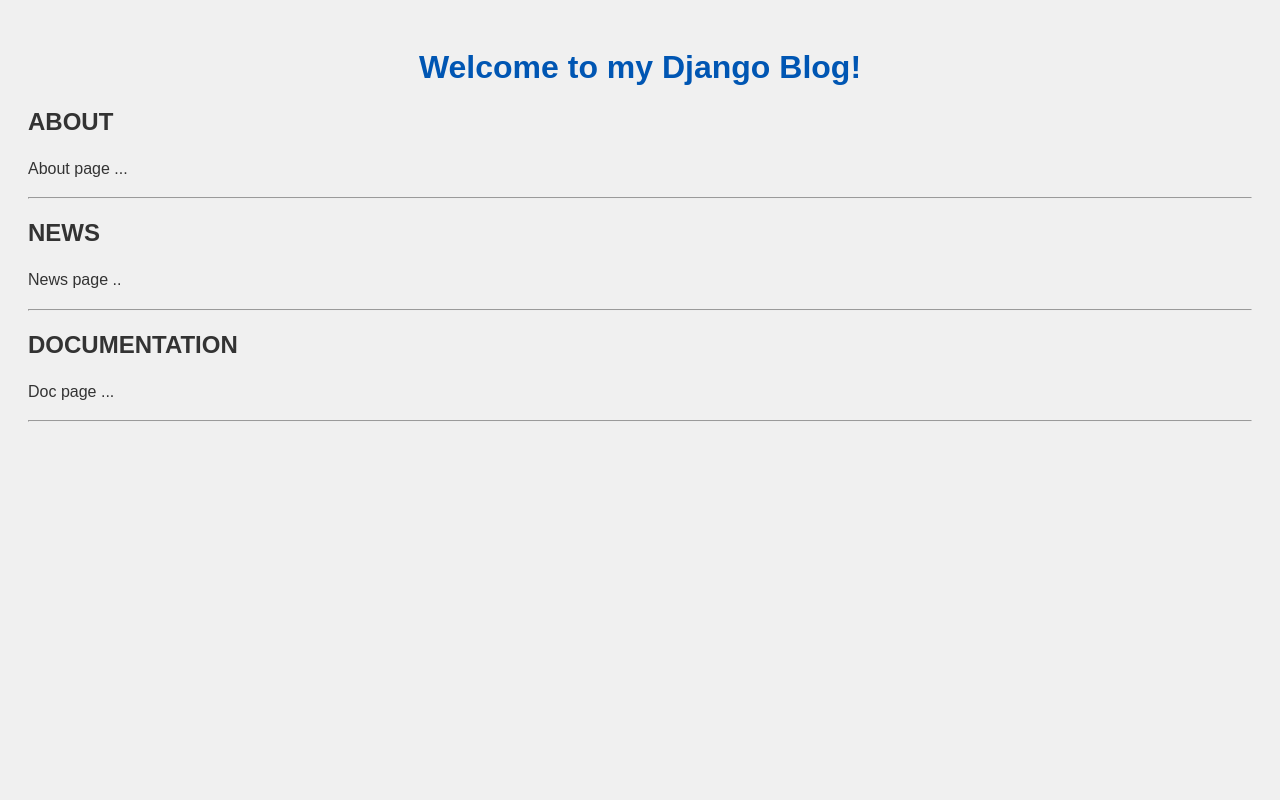
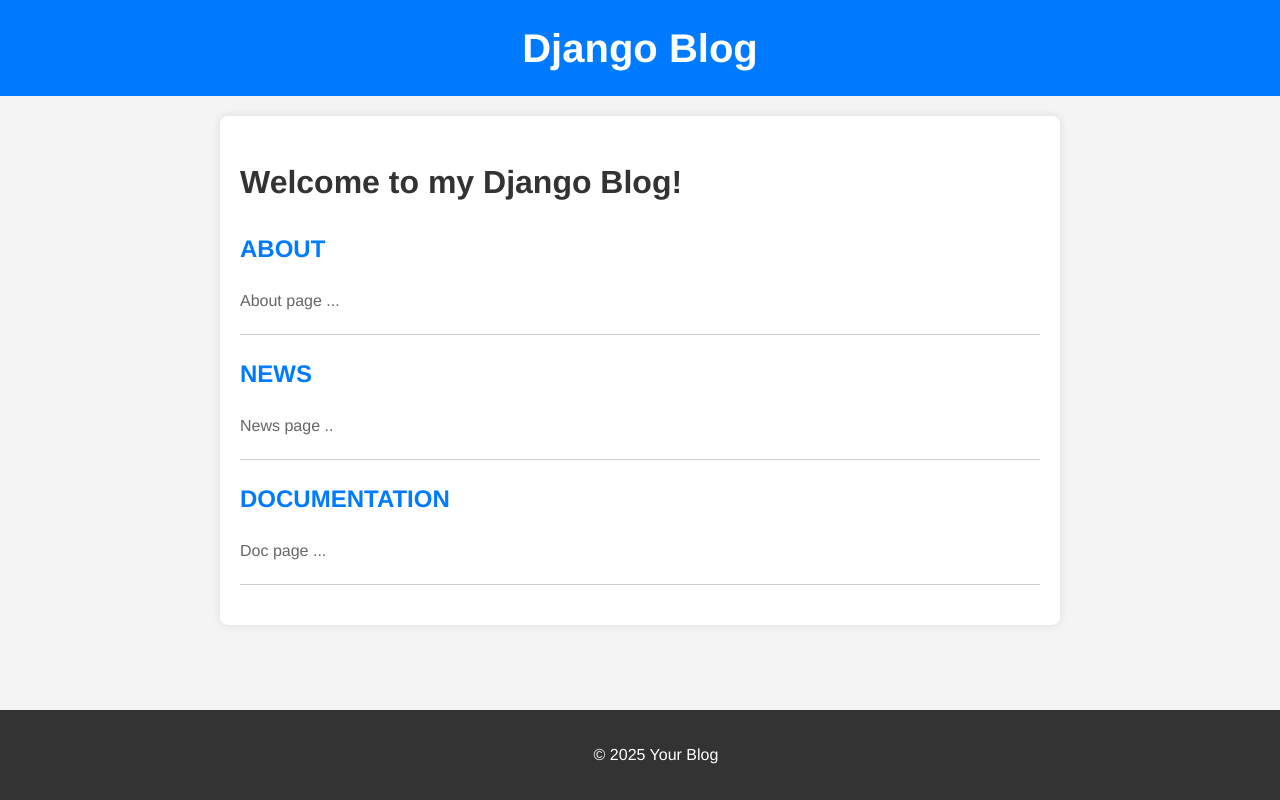
Before and after one commit to Alaminosman/nsrey, a Django app: page / in a window 1280 px wide. Run offline with Django 5.2, Linux system fonts and the light colour scheme; data comes from the database, SQL or seed files in the repository.

Commit message:
Added base template and updated other templates to use it

```diff
--- a/core/static/core/style.css
+++ b/core/static/core/style.css
@@ -1,14 +1,72 @@
 body {
-    font-family: Arial, sans-serif;
-    background-color: #f0f0f0;
+    font-family: 'Helvetica Neue', Helvetica, Arial, sans-serif;
+    background-color: #f4f4f4;
     color: #333;
-    padding: 20px;
+    line-height: 1.6;
+    margin: 0;
+    padding: 0;
 }
-h1 {
-    color: #0056b3;
+
+header {
+    background: #007bff;
+    color: #fff;
+    padding: 1rem;
     text-align: center;
 }
-p {
-    font-size: 16px;
-    line-height: 1.6;
+
+header h1 {
+    margin: 0;
+    font-size: 2.5rem;
 }
+
+header a {
+    color: #fff;
+    text-decoration: none;
+}
+
+main {
+    max-width: 800px;
+    margin: 20px auto;
+    padding: 20px;
+    background: #fff;
+    box-shadow: 0 0 10px rgba(0, 0, 0, 0.1);
+    border-radius: 8px;
+}
+
+article {
+    margin-bottom: 20px;
+}
+
+article h2 {
+    color: #007bff;
+}
+
+article p {
+    color: #666;
+}
+
+footer {
+    text-align: center;
+    padding: 1rem;
+    background: #333;
+    color: #fff;
+    position: fixed;
+    bottom: 0;
+    width: 100%;
+}
+
+a {
+    color: #007bff;
+    text-decoration: none;
+}
+
+a:hover {
+    text-decoration: underline;
+}
+
+hr {
+    border: 0;
+    height: 1px;
+    background: #ccc;
+    margin: 20px 0;
+}
--- /dev/null
+++ b/core/templates/core/base.html
@@ -0,0 +1,26 @@
+{% load static %}
+<!DOCTYPE html>
+<html lang="en">
+<head>
+    <meta charset="UTF-8">
+    <meta name="viewport" content="width=device-width, initial-scale=1.0">
+    <title>{% block title %}My Django Blog{% endblock %}</title>
+    <link rel="stylesheet" href="{% static 'core/style.css' %}">
+</head>
+<body>
+    <header>
+        <nav>
+            <a href="{% url 'home' %}"><h1>Django Blog</h1></a>
+        </nav>
+    </header>
+
+    <main>
+        {% block content %}
+        {% endblock %}
+    </main>
+
+    <footer>
+        <p>&copy; 2025 Your Blog</p>
+    </footer>
+</body>
+</html>
--- a/core/templates/core/home.html
+++ b/core/templates/core/home.html
@@ -1,19 +1,15 @@
-{% load static %}
-<!DOCTYPE html>
-<html lang="en">
-<head>
-    <meta charset="UTF-8">
-    <meta name="viewport" content="width=device-width, initial-scale=1.0">
-    <title>My Django Blog</title>
-    <link rel="stylesheet" href="{% static 'core/style.css' %}">
-</head>
-<body>
+{% extends 'core/base.html' %}
+
+{% block title %}Home{% endblock %}
+
+{% block content %}
     <h1>Welcome to my Django Blog!</h1>
 
     {% for post in posts %}
-    <h2>{{ post.title }}</h2>
-    <p>{{ post.content }}</p>
-    <hr>
+        <article>
+            <h2><a href="{% url 'post_detail' pk=post.pk %}">{{ post.title }}</a></h2>
+            <p>{{ post.content }}</p>
+        </article>
+        <hr>
     {% endfor %}
-</body>
-</html>
+{% endblock %}
--- a/core/urls.py
+++ b/core/urls.py
@@ -3,4 +3,5 @@ from . import views
 
 urlpatterns = [
     path('', views.home, name='home'),
+    path('post/<int:pk>/', views.post_detail, name='post_detail'),
 ]
--- a/core/views.py
+++ b/core/views.py
@@ -1,8 +1,12 @@
-from django.shortcuts import render
+from django.shortcuts import render, get_object_or_404
 from .models import Post
 
 def home(request):
     posts = Post.objects.all()  # Fetches all Post objects from the database
     return render(request, 'core/home.html', {'posts': posts})
 
+def post_detail(request, pk):
+    post = get_object_or_404(Post, pk=pk)
+    return render(request, 'core/post_detail.html', {'post': post})
+
 # Create your views here.
```
Also changed, not shown: core/templates/core/post_detail.html (added, +11 -0 lines).
